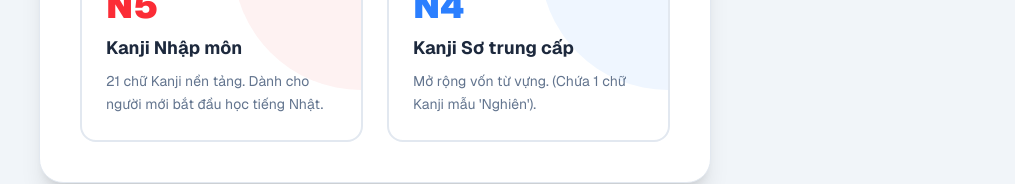
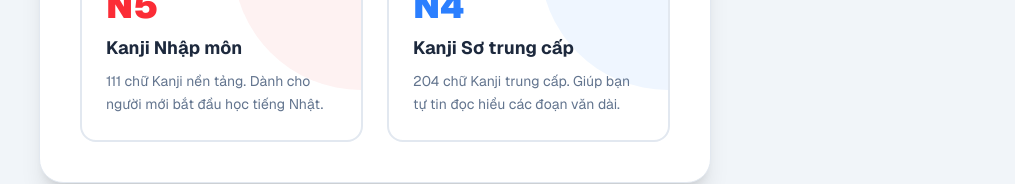
Before and after one commit to phivu2001/masterkanji, a Next.js app: page / in a window 1280 px wide. Shown: the part 471-655 px from the top of the page, without its empty margins (265-1280 px from the left). Built offline with nearby package versions, Linux system fonts and the light colour scheme.

Commit message:
Update homepage N5/N4 card descriptions to show actual kanji counts dynamically

```diff
--- a/src/app/page.tsx
+++ b/src/app/page.tsx
@@ -206,7 +206,9 @@
                <div className="absolute top-0 right-0 w-32 h-32 bg-red-50 dark:bg-red-900/30 rounded-bl-full -z-0 transition-transform duration-500 group-hover:scale-150"></div>
                <h2 className="text-4xl font-black text-red-500 mb-2 relative z-10">N5</h2>
                <p className="font-bold text-slate-800 dark:text-slate-100 text-lg relative z-10">Kanji Nhập môn</p>
-               <p className="text-slate-500 dark:text-slate-400 dark:text-slate-500 text-sm mt-2 relative z-10 leading-relaxed">21 chữ Kanji nền tảng. Dành cho người mới bắt đầu học tiếng Nhật.</p>
+               <p className="text-slate-500 dark:text-slate-400 dark:text-slate-500 text-sm mt-2 relative z-10 leading-relaxed">
+                 {kanjiData.filter(k => k.level === 'N5').length} chữ Kanji nền tảng. Dành cho người mới bắt đầu học tiếng Nhật.
+               </p>
             </button>
 
             {/* Card N4 */}
@@ -214,7 +216,9 @@
                <div className="absolute top-0 right-0 w-32 h-32 bg-blue-50 dark:bg-blue-900/30 rounded-bl-full -z-0 transition-transform duration-500 group-hover:scale-150"></div>
                <h2 className="text-4xl font-black text-blue-500 mb-2 relative z-10">N4</h2>
                <p className="font-bold text-slate-800 dark:text-slate-100 text-lg relative z-10">Kanji Sơ trung cấp</p>
-               <p className="text-slate-500 dark:text-slate-400 dark:text-slate-500 text-sm mt-2 relative z-10 leading-relaxed">Mở rộng vốn từ vựng. (Chứa 1 chữ Kanji mẫu 'Nghiên').</p>
+               <p className="text-slate-500 dark:text-slate-400 dark:text-slate-500 text-sm mt-2 relative z-10 leading-relaxed">
+                 {kanjiData.filter(k => k.level === 'N4').length} chữ Kanji trung cấp. Giúp bạn tự tin đọc hiểu các đoạn văn dài.
+               </p>
             </button>
           </div>
         </div>
```
